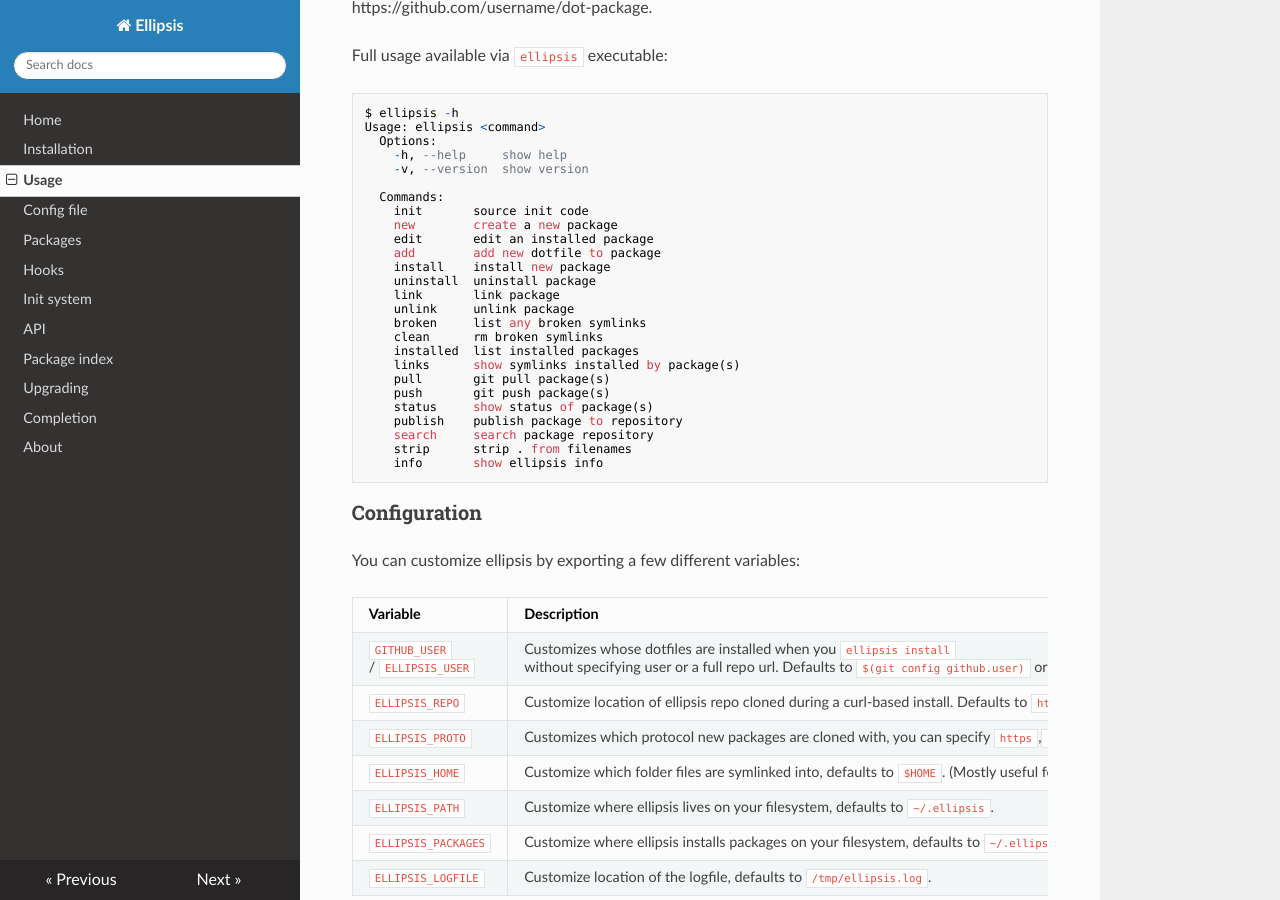
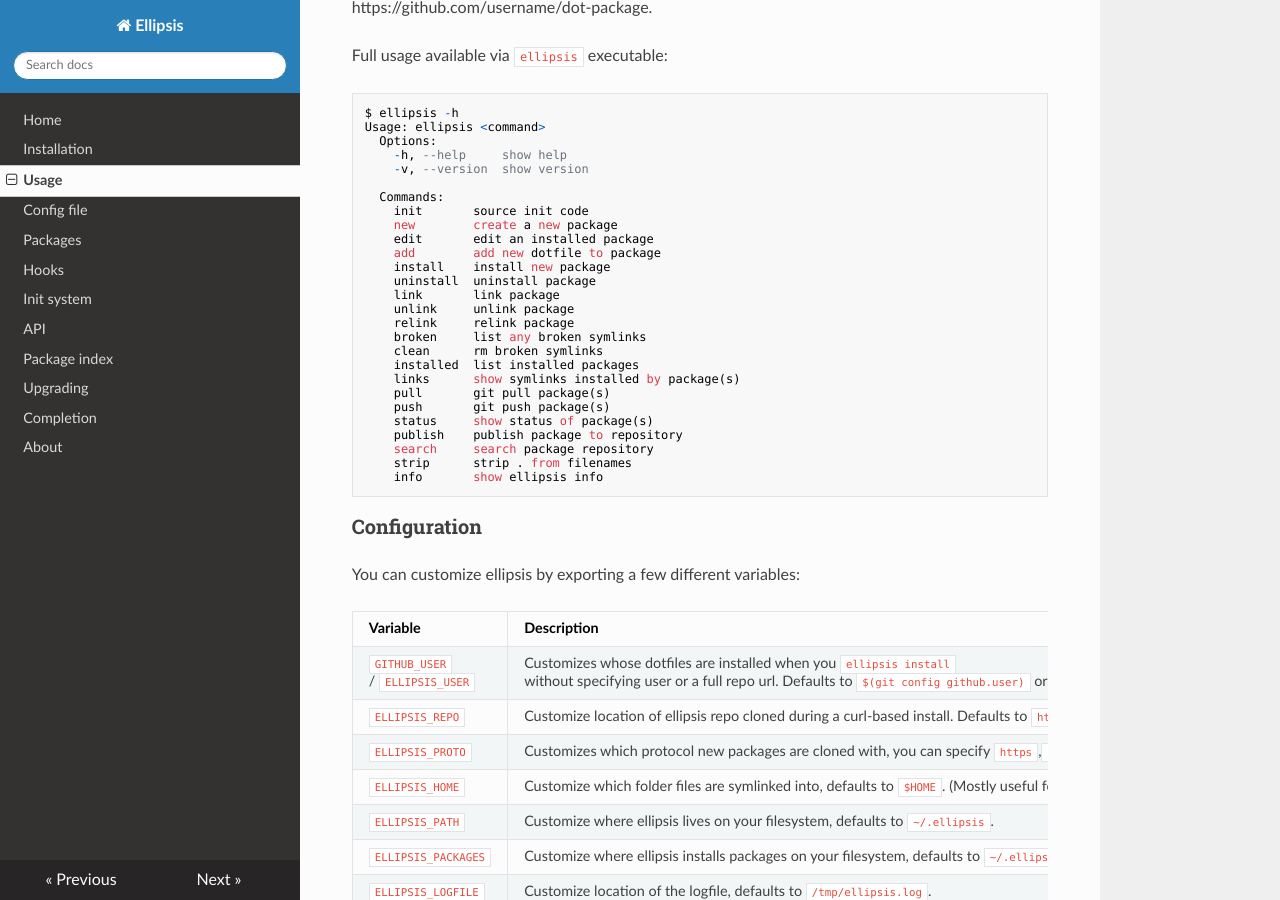
Before and after one commit to ellipsis/ellipsis, an MkDocs documentation site: the page built from docs/usage.md, in a window 1280 px wide and 900 px high, scrolled down 346 px. Built offline with MkDocs 1.6.1, drawn with Linux system fonts in a browser that asks for light colours; nearby versions of some CDN libraries; old or Windows-style settings are respelled for this version of MkDocs.

Commit message:
Add relink command

```diff
--- a/docs/usage.md
+++ b/docs/usage.md
@@ -31,6 +31,7 @@
     uninstall  uninstall package
     link       link package
     unlink     unlink package
+    relink     relink package
     broken     list any broken symlinks
     clean      rm broken symlinks
     installed  list installed packages
```
Also changed, not shown: 1 other file.
